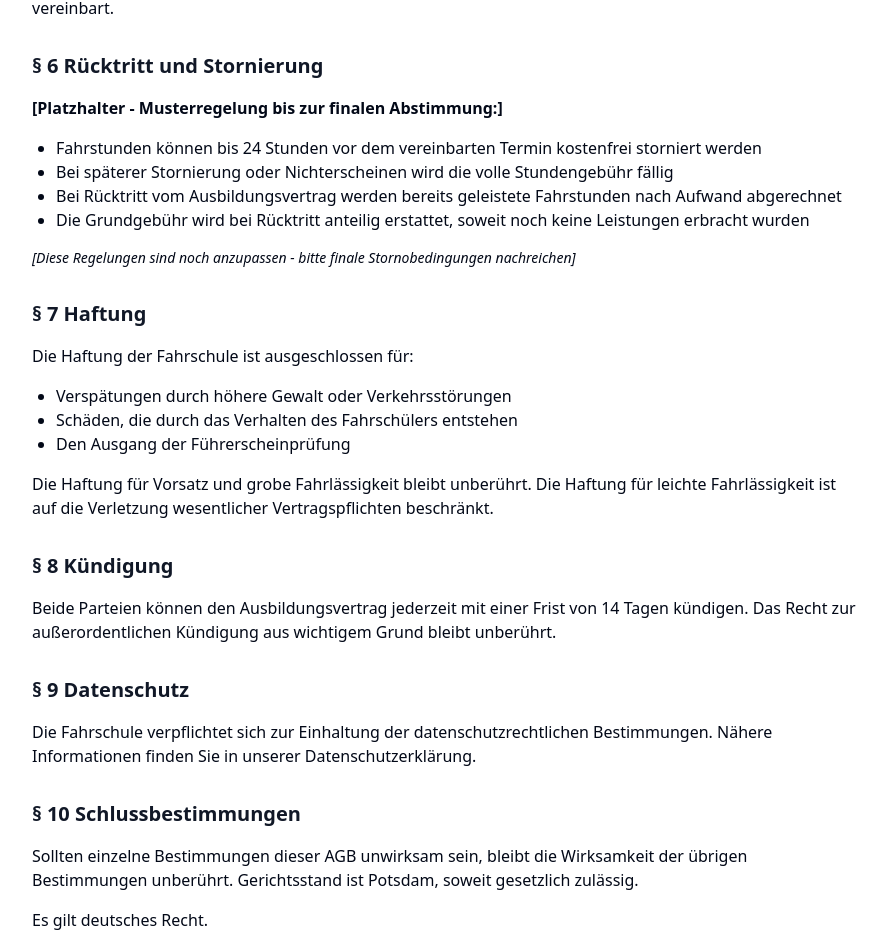
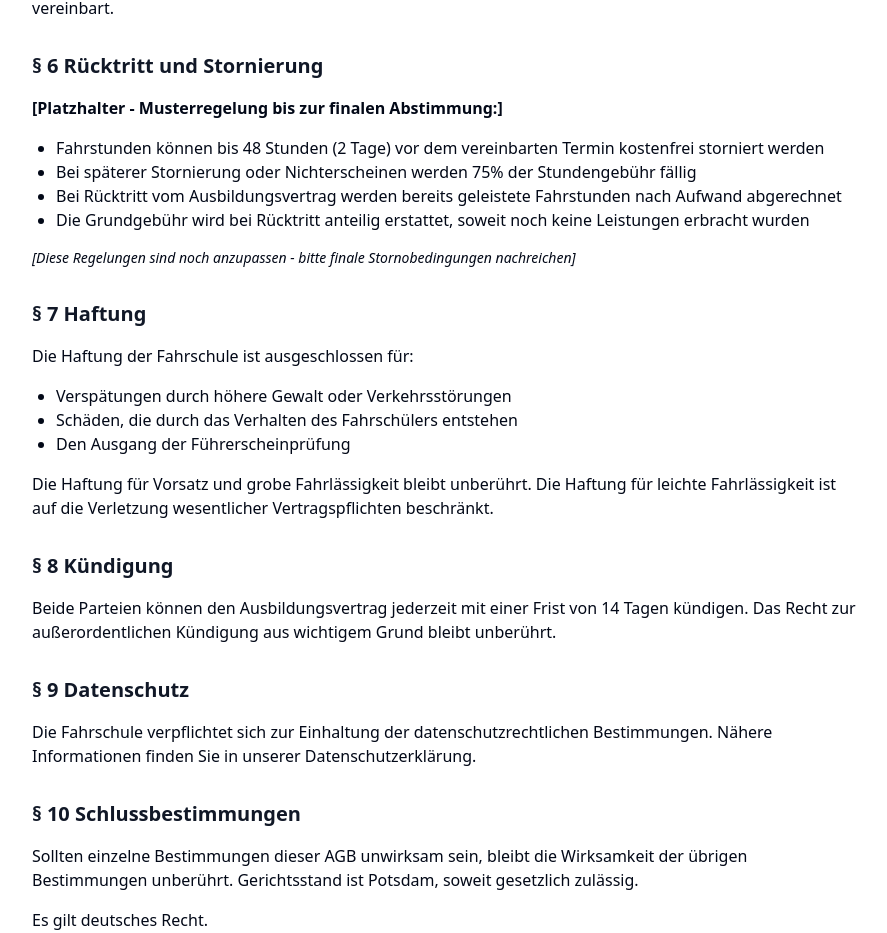
Before and after one commit to jakobkrenzlin-cloud/abf-fahrschule-potsdam, a React (Vite) app: page /agb in a window 1280 px wide. Shown: the part 1052-1985 px from the top of the page, without its empty margins (192-1079 px from the left). Built offline with nearby package versions, Linux system fonts and the light colour scheme.

Commit message:
Update AGB cancellation policy

```diff
--- a/src/pages/AGB.tsx
+++ b/src/pages/AGB.tsx
@@ -48,8 +48,8 @@ const AGB = () => {
           <h2 className="text-xl font-semibold text-gray-900 mb-4 mt-8">§ 6 Rücktritt und Stornierung</h2>
           <p className="mb-4"><strong>[Platzhalter - Musterregelung bis zur finalen Abstimmung:]</strong></p>
           <ul className="mb-4 ml-6 list-disc">
-            <li>Fahrstunden können bis 24 Stunden vor dem vereinbarten Termin kostenfrei storniert werden</li>
-            <li>Bei späterer Stornierung oder Nichterscheinen wird die volle Stundengebühr fällig</li>
+            <li>Fahrstunden können bis 48 Stunden (2 Tage) vor dem vereinbarten Termin kostenfrei storniert werden</li>
+            <li>Bei späterer Stornierung oder Nichterscheinen werden 75% der Stundengebühr fällig</li>
             <li>Bei Rücktritt vom Ausbildungsvertrag werden bereits geleistete Fahrstunden nach Aufwand abgerechnet</li>
             <li>Die Grundgebühr wird bei Rücktritt anteilig erstattet, soweit noch keine Leistungen erbracht wurden</li>
           </ul>
```
